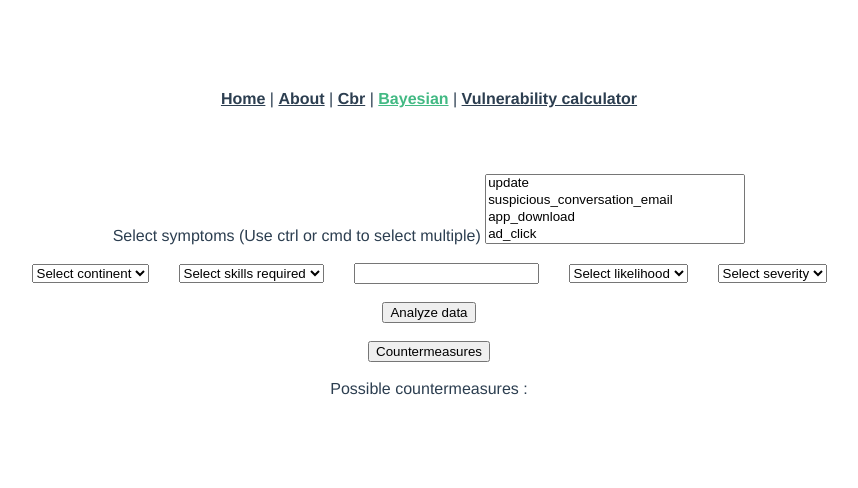
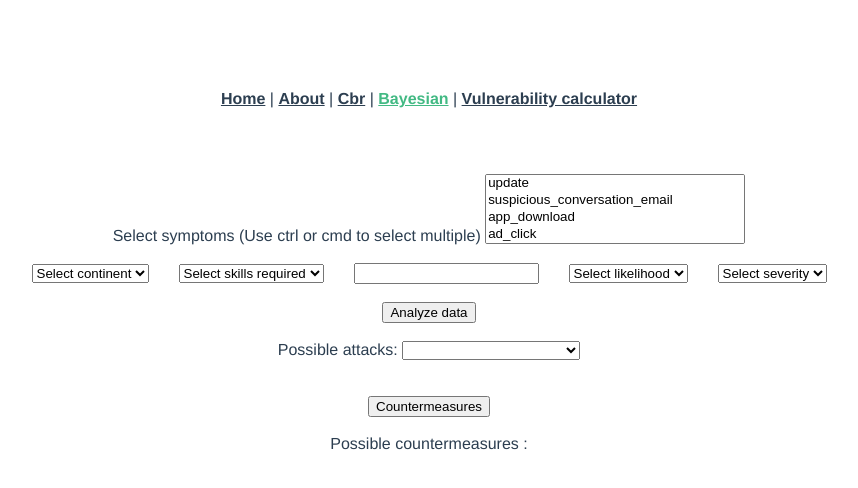
Before and after one commit to kristinadj980/IZ_Project, a Vue app in the folder iz_project_front/: page /bayesian in a window 1280 px wide. Shown: the top 488 px of the page, without its empty margins (211-1069 px from the left). Built offline with nearby package versions, Linux system fonts and the light colour scheme.

Commit message:
finding countermeasures for bayesian attack

```diff
--- a/iz_project_front/src/views/Bayesian.vue
+++ b/iz_project_front/src/views/Bayesian.vue
@@ -66,11 +66,14 @@
     <div :key="a"
         v-for="a in attackNames">
 
-    Your attack is : {{a}}
+
         </div>
-
-
-
+    Possible attacks:
+    <select v-model="attackName">
+      <option v-for="attack in this.attackNames"  v-on:click ="addAlternativeTolist($event, attack)" v-bind:key="attack">
+      {{attack}}</option>
+    </select>
+    <br/><br/><br/>
     <button type="button" v-on:click="findCountermeasures">Countermeasures  </button>
     <br/><br/>
     Possible countermeasures :
@@ -106,8 +109,9 @@ export default {
       numberOfEmployees : '',
       selectedLikelihood : '',
       selectedSeverity : '',
-      attackNames : [],
+      attackNames : ["_____________________"],
       attackName :"",
+      countermeasures:[]
     }
   },
   methods: {
```
Also changed, not shown: 1 other file (tests, documents, lock files or other folders).
